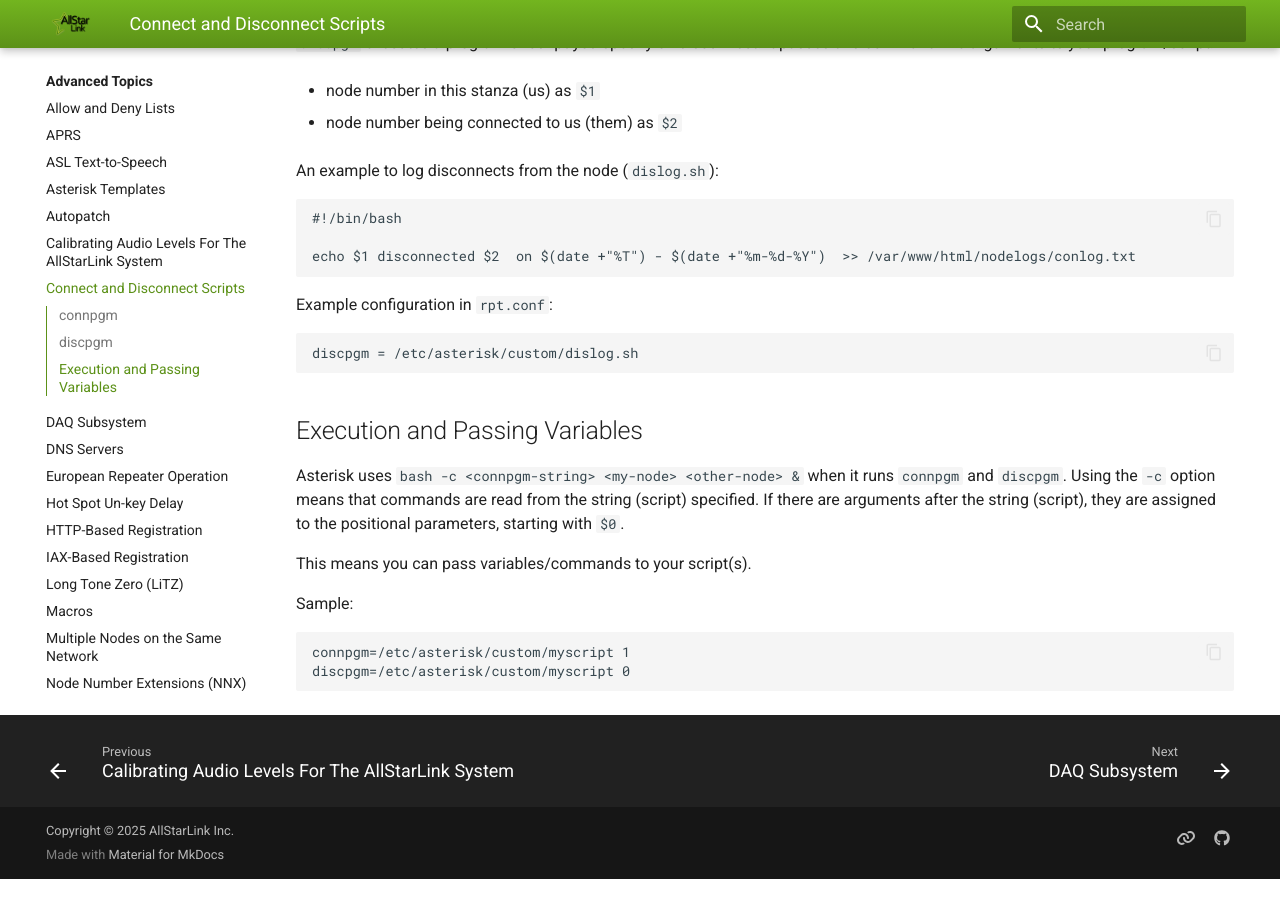
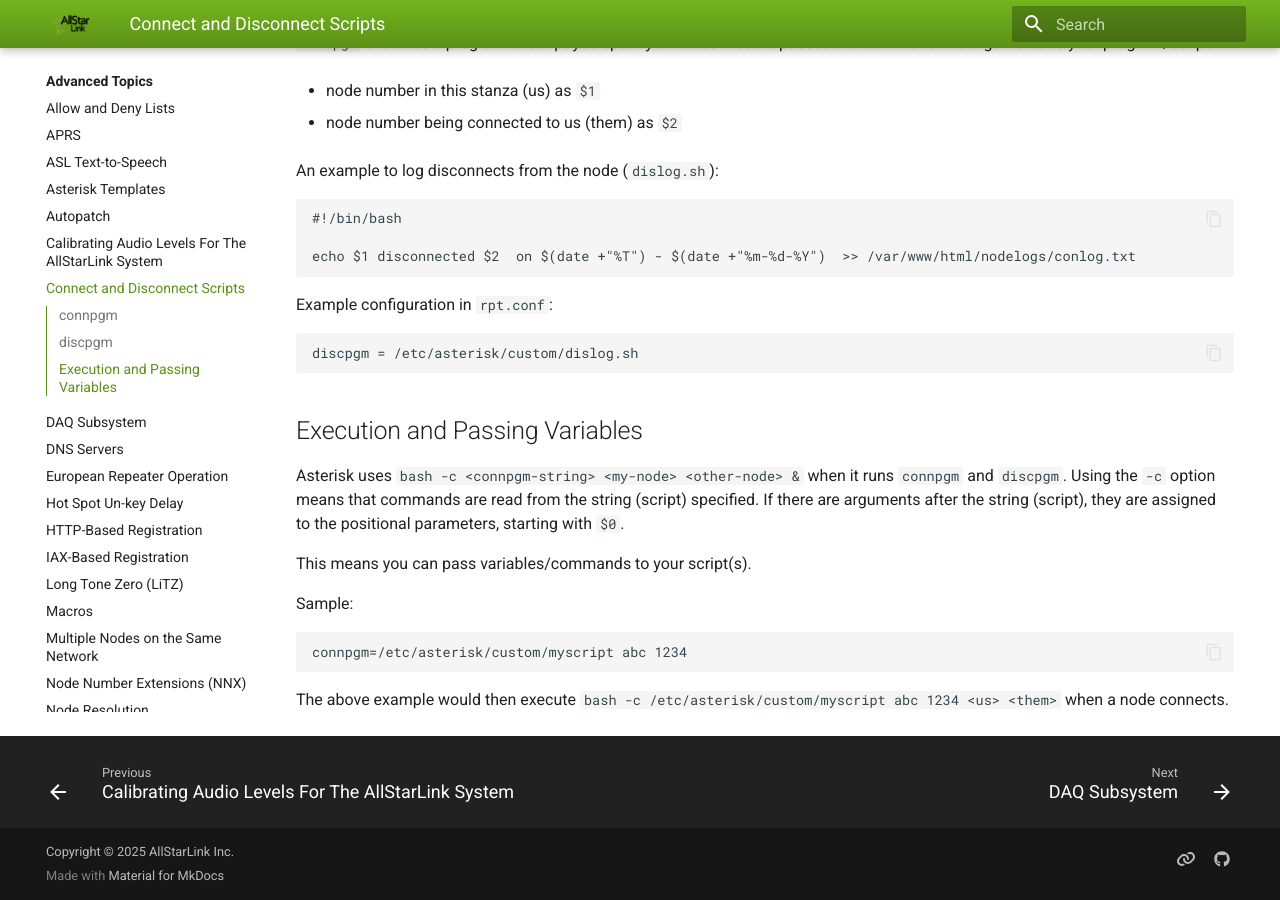
Before and after one commit to AllStarLink/ASL3-Manual, an MkDocs documentation site: the page built from docs/adv-topics/condiscpgm.md, in a window 1280 px wide and 900 px high, scrolled down 1050 px. Built offline with MkDocs 1.6.1 and Material for MkDocs 9.7.7, drawn with Linux system fonts in a browser that asks for light colours; before the commit the page ends 1929 px from its top, so only the background shows below that.

Commit message:
Re-work an example.

````diff
--- a/docs/adv-topics/condiscpgm.md
+++ b/docs/adv-topics/condiscpgm.md
@@ -62,6 +62,7 @@ This means you can pass variables/commands to your script(s).
 Sample:
 
 ```
-connpgm=/etc/asterisk/custom/myscript 1
-discpgm=/etc/asterisk/custom/myscript 0
+connpgm=/etc/asterisk/custom/myscript abc 1234
 ```
+
+The above example would then execute `bash -c /etc/asterisk/custom/myscript abc 1234 <us> <them>` when a node connects.
````
